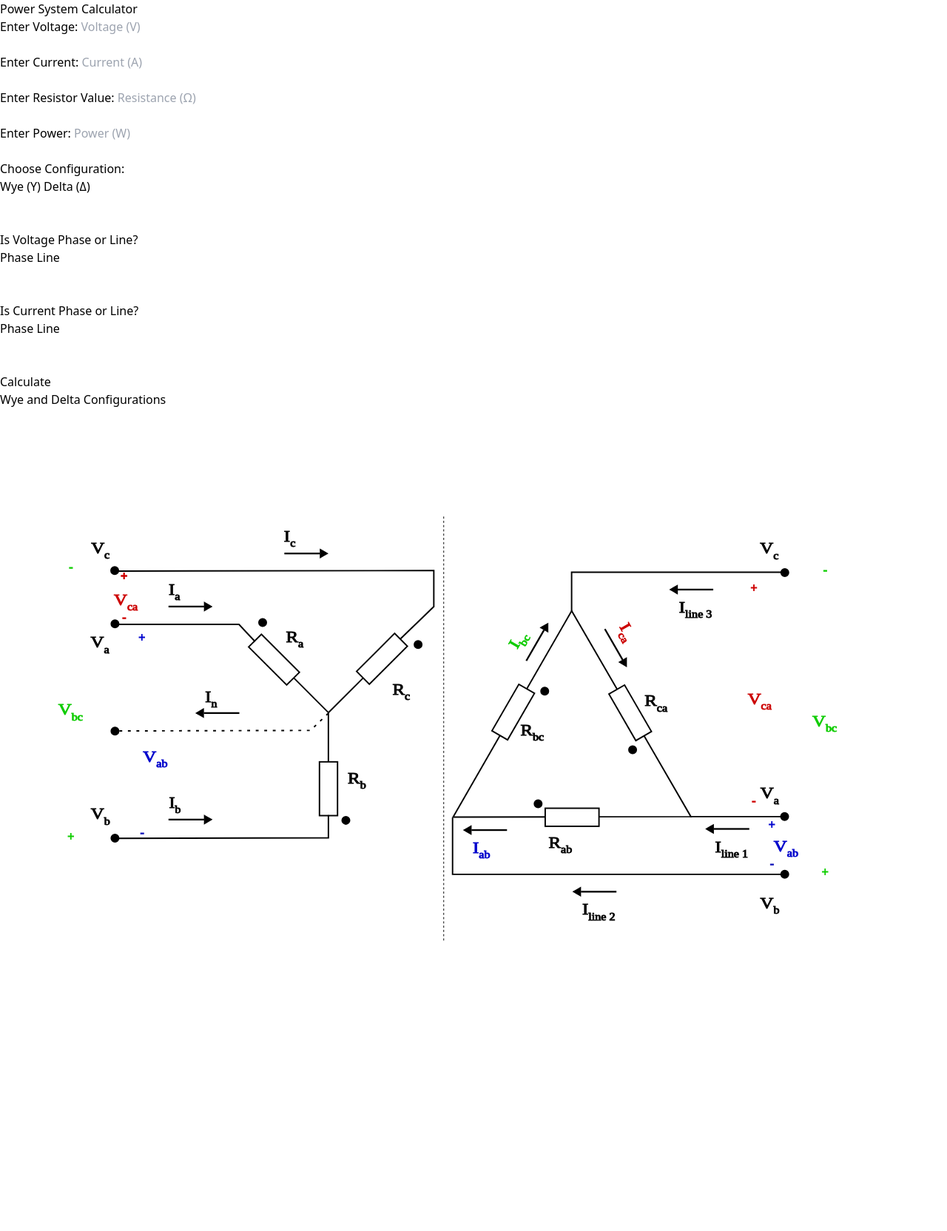
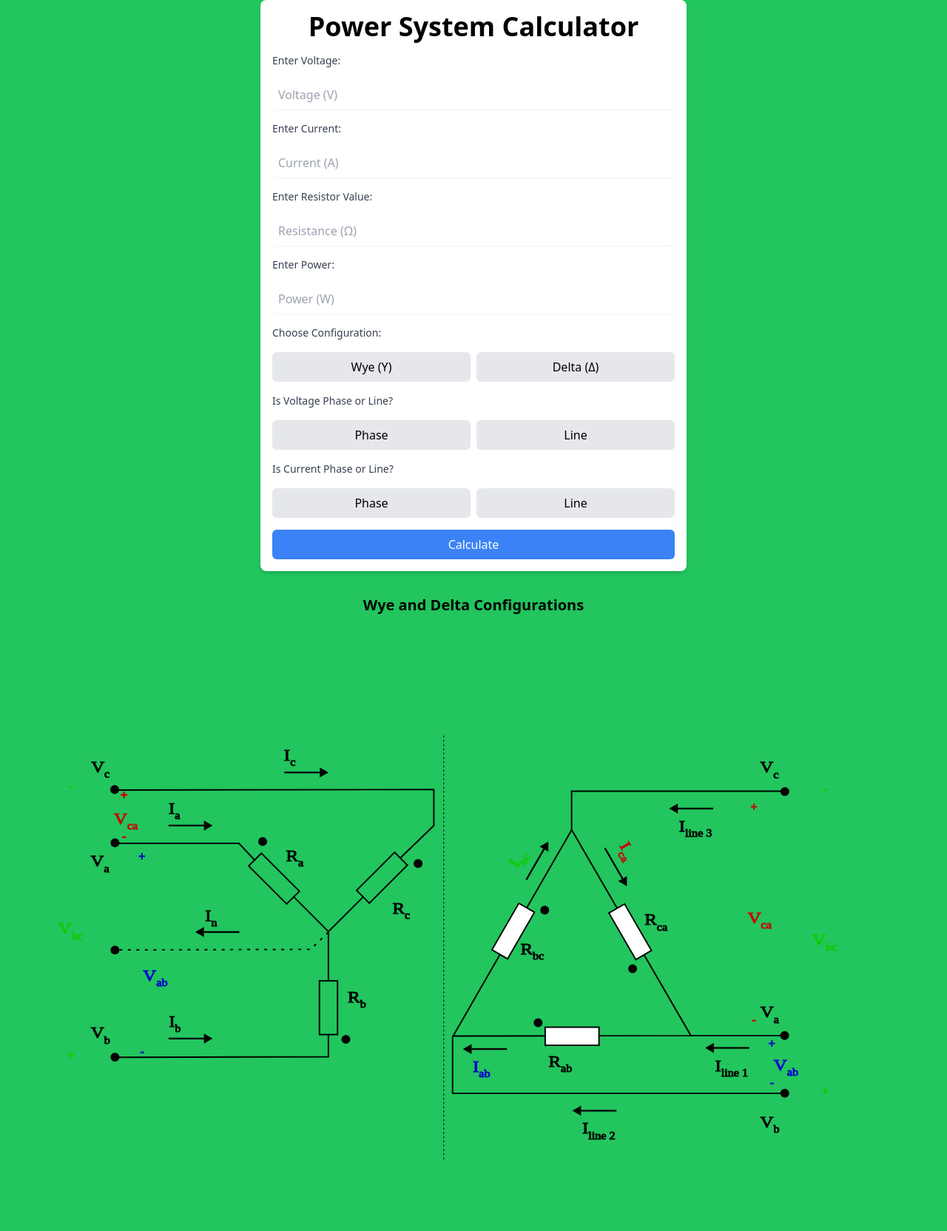
Before and after one commit to emanalva/Power-Model, a Flask app: page / in a window 1280 px wide. Shown: the whole page at 74% size. Before the commit the page ends 1272 px from the top, so only its background shows below. Run offline with Flask 3, Linux system fonts and the light colour scheme.

Commit message:
tailwind testing

```diff
--- a/static/css/styles.css
+++ b/static/css/styles.css
@@ -553,3 +553,216 @@ video {
 [hidden] {
   display: none;
 }
+
+.container {
+  width: 100%;
+}
+
+@media (min-width: 640px) {
+  .container {
+    max-width: 640px;
+  }
+}
+
+@media (min-width: 768px) {
+  .container {
+    max-width: 768px;
+  }
+}
+
+@media (min-width: 1024px) {
+  .container {
+    max-width: 1024px;
+  }
+}
+
+@media (min-width: 1280px) {
+  .container {
+    max-width: 1280px;
+  }
+}
+
+@media (min-width: 1536px) {
+  .container {
+    max-width: 1536px;
+  }
+}
+
+.static {
+  position: static;
+}
+
+.mx-auto {
+  margin-left: auto;
+  margin-right: auto;
+}
+
+.mb-4 {
+  margin-bottom: 1rem;
+}
+
+.mt-8 {
+  margin-top: 2rem;
+}
+
+.block {
+  display: block;
+}
+
+.flex {
+  display: flex;
+}
+
+.hidden {
+  display: none;
+}
+
+.min-h-screen {
+  min-height: 100vh;
+}
+
+.w-full {
+  width: 100%;
+}
+
+.max-w-xl {
+  max-width: 36rem;
+}
+
+.flex-col {
+  flex-direction: column;
+}
+
+.items-center {
+  align-items: center;
+}
+
+.justify-center {
+  justify-content: center;
+}
+
+.space-x-2 > :not([hidden]) ~ :not([hidden]) {
+  --tw-space-x-reverse: 0;
+  margin-right: calc(0.5rem * var(--tw-space-x-reverse));
+  margin-left: calc(0.5rem * calc(1 - var(--tw-space-x-reverse)));
+}
+
+.space-y-4 > :not([hidden]) ~ :not([hidden]) {
+  --tw-space-y-reverse: 0;
+  margin-top: calc(1rem * calc(1 - var(--tw-space-y-reverse)));
+  margin-bottom: calc(1rem * var(--tw-space-y-reverse));
+}
+
+.rounded-lg {
+  border-radius: 0.5rem;
+}
+
+.rounded-md {
+  border-radius: 0.375rem;
+}
+
+.border-gray-300 {
+  --tw-border-opacity: 1;
+  border-color: rgb(209 213 219 / var(--tw-border-opacity));
+}
+
+.bg-blue-500 {
+  --tw-bg-opacity: 1;
+  background-color: rgb(59 130 246 / var(--tw-bg-opacity));
+}
+
+.bg-gray-200 {
+  --tw-bg-opacity: 1;
+  background-color: rgb(229 231 235 / var(--tw-bg-opacity));
+}
+
+.bg-green-500 {
+  --tw-bg-opacity: 1;
+  background-color: rgb(34 197 94 / var(--tw-bg-opacity));
+}
+
+.bg-white {
+  --tw-bg-opacity: 1;
+  background-color: rgb(255 255 255 / var(--tw-bg-opacity));
+}
+
+.p-2 {
+  padding: 0.5rem;
+}
+
+.p-4 {
+  padding: 1rem;
+}
+
+.px-4 {
+  padding-left: 1rem;
+  padding-right: 1rem;
+}
+
+.py-2 {
+  padding-top: 0.5rem;
+  padding-bottom: 0.5rem;
+}
+
+.text-center {
+  text-align: center;
+}
+
+.text-4xl {
+  font-size: 2.25rem;
+  line-height: 2.5rem;
+}
+
+.text-sm {
+  font-size: 0.875rem;
+  line-height: 1.25rem;
+}
+
+.text-xl {
+  font-size: 1.25rem;
+  line-height: 1.75rem;
+}
+
+.font-bold {
+  font-weight: 700;
+}
+
+.font-medium {
+  font-weight: 500;
+}
+
+.font-semibold {
+  font-weight: 600;
+}
+
+.text-gray-700 {
+  --tw-text-opacity: 1;
+  color: rgb(55 65 81 / var(--tw-text-opacity));
+}
+
+.text-white {
+  --tw-text-opacity: 1;
+  color: rgb(255 255 255 / var(--tw-text-opacity));
+}
+
+.shadow-md {
+  --tw-shadow: 0 4px 6px -1px rgb(0 0 0 / 0.1), 0 2px 4px -2px rgb(0 0 0 / 0.1);
+  --tw-shadow-colored: 0 4px 6px -1px var(--tw-shadow-color), 0 2px 4px -2px var(--tw-shadow-color);
+  box-shadow: var(--tw-ring-offset-shadow, 0 0 #0000), var(--tw-ring-shadow, 0 0 #0000), var(--tw-shadow);
+}
+
+.shadow-sm {
+  --tw-shadow: 0 1px 2px 0 rgb(0 0 0 / 0.05);
+  --tw-shadow-colored: 0 1px 2px 0 var(--tw-shadow-color);
+  box-shadow: var(--tw-ring-offset-shadow, 0 0 #0000), var(--tw-ring-shadow, 0 0 #0000), var(--tw-shadow);
+}
+
+.hover\:bg-blue-600:hover {
+  --tw-bg-opacity: 1;
+  background-color: rgb(37 99 235 / var(--tw-bg-opacity));
+}
+
+.hover\:bg-gray-300:hover {
+  --tw-bg-opacity: 1;
+  background-color: rgb(209 213 219 / var(--tw-bg-opacity));
+}
--- a/templates/index.html
+++ b/templates/index.html
@@ -8,68 +8,72 @@
 
 <!DOCTYPE html>
 <html lang="en">
+
 <head>
     <meta charset="UTF-8">
     <meta name="viewport" content="width=device-width, initial-scale=1.0">
     <title>Power System Visualization</title>
     <link rel="stylesheet" href="{{ url_for('static', filename='css/styles.css') }}">
+</head>
 
-</head>
-<body>
-    <h1>Power System Calculator</h1>
+<body class="bg-green-500 min-h-screen flex-col items-center justify-center">
+    <div class="container max-w-xl mx-auto p-4 bg-white shadow-md rounded-lg">
+        <!-- Title -->
+        <h1 class="text-4xl font-bold mb-4 text-center">Power System Calculator</h1>
 
         <!-- Input Form -->
-    <form id="power-form" action="/calculate" method="POST">
+        <form id="power-form" action="/calculate" method="POST" class="space-y-4">
             <!-- Voltage input -->
-        <label for="voltage">Enter Voltage:</label>
-        <input type="text" name="voltage" placeholder="Voltage (V)"><br><br>
+            <label for="voltage" class="block text-sm font-medium text-gray-700">Enter Voltage:</label>
+            <input type="text" name="voltage" placeholder="Voltage (V)" class="w-full border-gray-300 rounded-md shadow-sm p-2">
 
             <!-- Current input -->
-        <label for="current">Enter Current:</label>
-        <input type="text" name="current" placeholder="Current (A)"><br><br>
+            <label for="current" class="block text-sm font-medium text-gray-700">Enter Current:</label>
+            <input type="text" name="current" placeholder="Current (A)" class="w-full border-gray-300 rounded-md shadow-sm p-2">
 
             <!-- Resistor input -->
-        <label for="resistor">Enter Resistor Value:</label>
-        <input type="text" name="resistor" placeholder="Resistance (Ω)"><br><br>
+            <label for="resistor" class="block text-sm font-medium text-gray-700">Enter Resistor Value:</label>
+            <input type="text" name="resistor" placeholder="Resistance (Ω)" class="w-full border-gray-300 rounded-md shadow-sm p-2">
 
             <!-- Power input -->
-        <label for="power">Enter Power:</label>
-        <input type="text" name="power" placeholder="Power (W)"><br><br>
+            <label for="power" class="block text-sm font-medium text-gray-700">Enter Power:</label>
+            <input type="text" name="power" placeholder="Power (W)" class="w-full border-gray-300 rounded-md shadow-sm p-2">
 
             <!-- Connection type: Wye or Delta (buttons) -->
-        <label for="connection">Choose Configuration:</label>
-        <div class="button-group">
-            <button type="button" class="config-button" data-value="wye">Wye (Y)</button>
-            <button type="button" class="config-button" data-value="delta">Delta (Δ)</button>
+            <label for="connection" class="block text-sm font-medium text-gray-700">Choose Configuration:</label>
+            <div class="button-group flex space-x-2">
+                <button type="button" class="config-button w-full py-2 px-4 bg-gray-200 hover:bg-gray-300 rounded-md" data-value="wye">Wye (Y)</button>
+                <button type="button" class="config-button w-full py-2 px-4 bg-gray-200 hover:bg-gray-300 rounded-md" data-value="delta">Delta (Δ)</button>
                 <input type="hidden" name="connection" id="connection">
-        </div><br><br>
+            </div>
 
             <!-- Voltage type: Phase or Line (buttons) -->
-        <label for="voltage_type">Is Voltage Phase or Line?</label>
-        <div class="button-group">
-            <button type="button" class="voltage-button" data-value="phase">Phase</button>
-            <button type="button" class="voltage-button" data-value="line">Line</button>
+            <label for="voltage_type" class="block text-sm font-medium text-gray-700">Is Voltage Phase or Line?</label>
+            <div class="button-group flex space-x-2">
+                <button type="button" class="voltage-button w-full py-2 px-4 bg-gray-200 hover:bg-gray-300 rounded-md" data-value="phase">Phase</button>
+                <button type="button" class="voltage-button w-full py-2 px-4 bg-gray-200 hover:bg-gray-300 rounded-md" data-value="line">Line</button>
                 <input type="hidden" name="voltage_type" id="voltage_type">
-        </div><br><br>
+            </div>
 
             <!-- Current type: Phase or Line (buttons) -->
-        <label for="current_type">Is Current Phase or Line?</label>
-        <div class="button-group">
-            <button type="button" class="current-button" data-value="phase">Phase</button>
-            <button type="button" class="current-button" data-value="line">Line</button>
+            <label for="current_type" class="block text-sm font-medium text-gray-700">Is Current Phase or Line?</label>
+            <div class="button-group flex space-x-2">
+                <button type="button" class="current-button w-full py-2 px-4 bg-gray-200 hover:bg-gray-300 rounded-md" data-value="phase">Phase</button>
+                <button type="button" class="current-button w-full py-2 px-4 bg-gray-200 hover:bg-gray-300 rounded-md" data-value="line">Line</button>
                 <input type="hidden" name="current_type" id="current_type">
-        </div><br><br>
+            </div>
 
             <!-- Submit button -->
-        <input type="submit" value="Calculate">
+            <input type="submit" value="Calculate" class="w-full bg-blue-500 text-white py-2 px-4 rounded-md hover:bg-blue-600">
         </form>
+    </div>
 
     <!-- Results Div -->
     <div id="results"></div>
 
     <!-- Wye and Delta Combined Configuration Diagram -->
-    <div class="diagram">
-        <h3>Wye and Delta Configurations</h3>
+    <div class="diagram mt-8">
+        <h3 class="text-center text-xl font-semibold mb-4">Wye and Delta Configurations</h3>
         <object id="wye_and_delta_diagram" type="image/svg+xml" data="static/diagrams/wye_and_delta_diagram.svg"></object>
     </div>
 
@@ -82,6 +86,6 @@
     <!-- Load the script to handle SVG updates -->
     <script src="{{ url_for('static', filename='js/wye_delta_svg_handler.js') }}"></script>
 
+</body>
 
-</body>
 </html>
```
Lines whose indentation alone changed are shown as unchanged.
